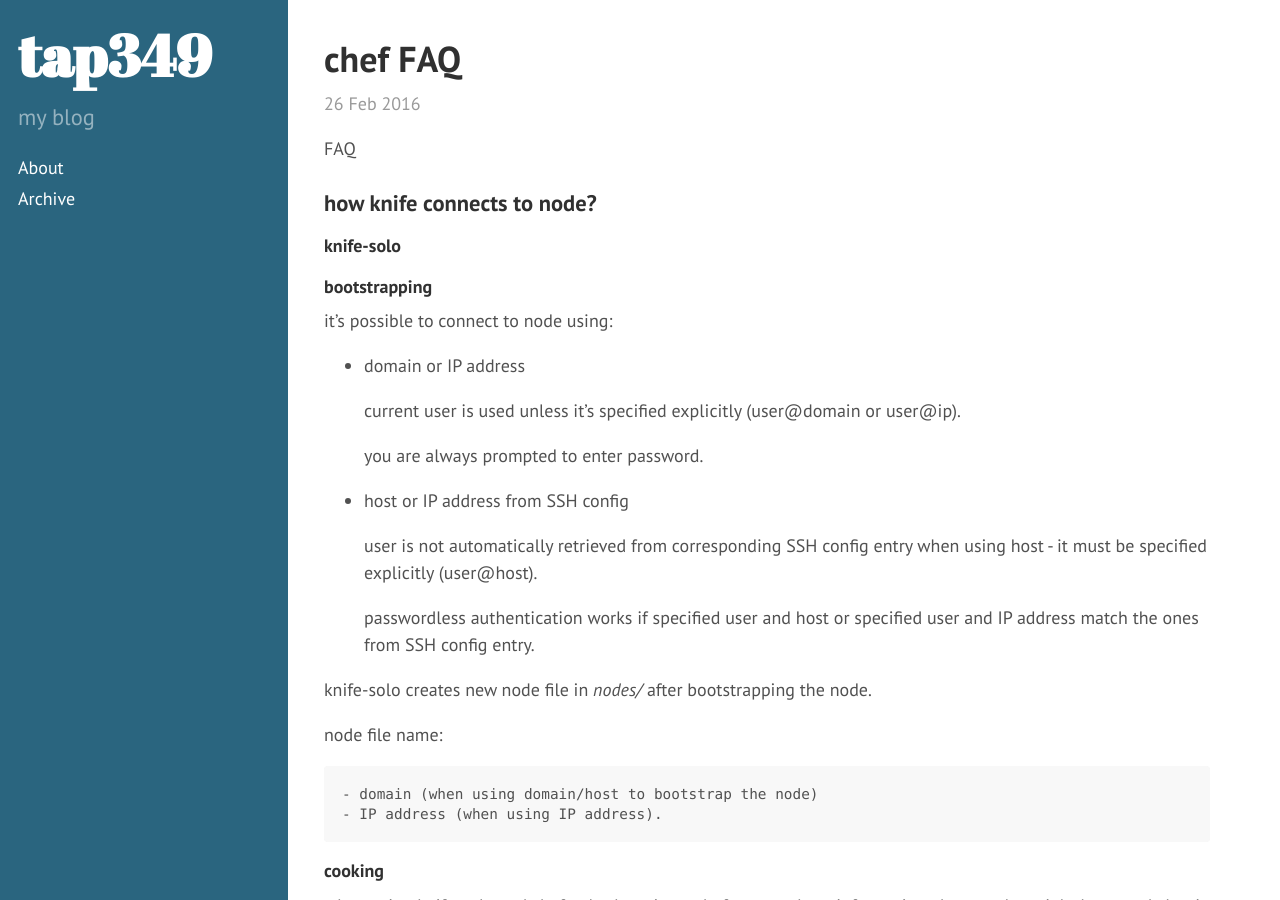
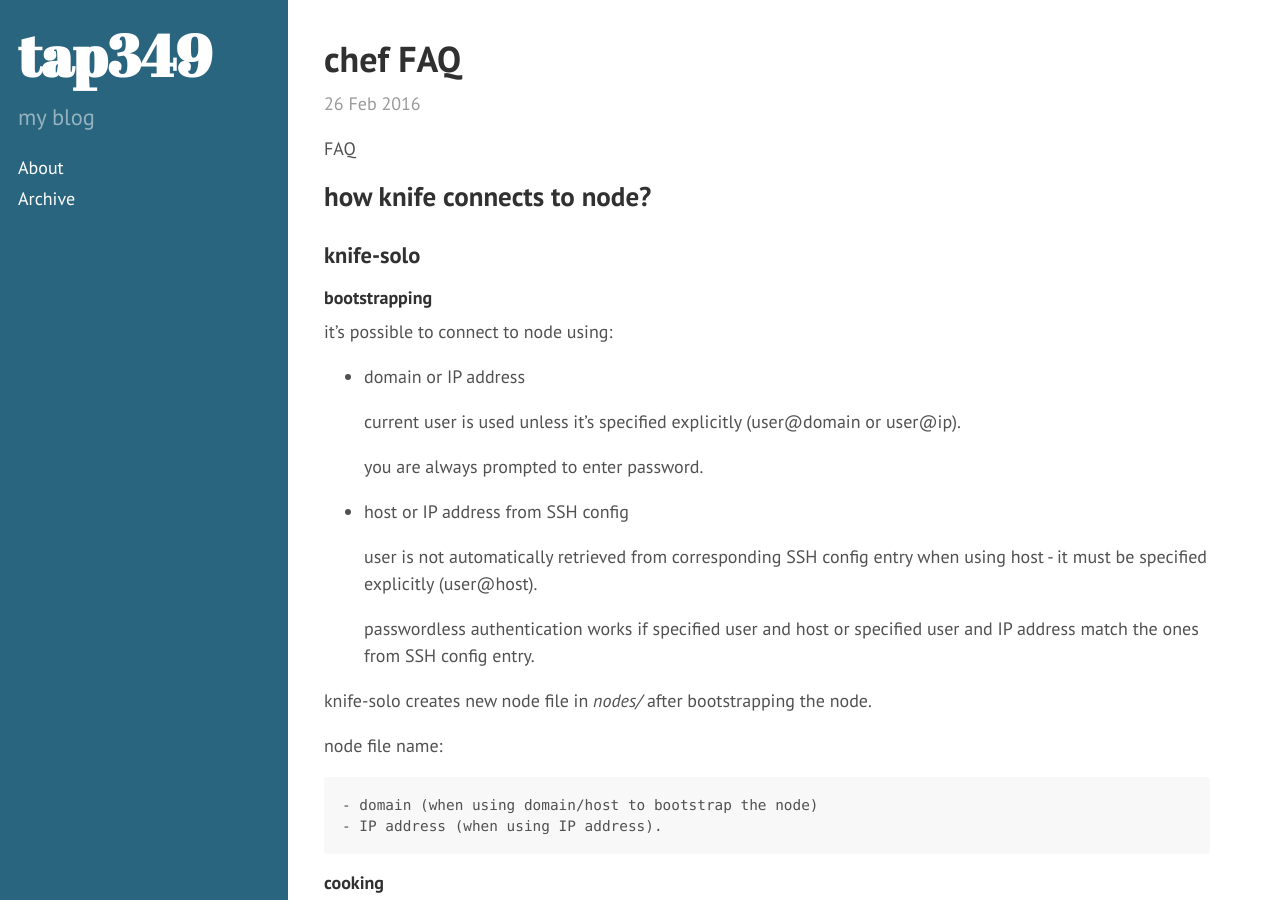
Before and after one commit to tap349/tap349.github.io, a Jekyll site: the page built from _posts/2016-02-27-chef-faq.md, in a window 1280 px wide and 900 px high. Built offline with Jekyll 4.4.1, drawn with Linux system fonts in a browser that asks for light colours; Markdown is read by kramdown in place of the engine named in the settings.

Commit message:
update 2016-02-27_02:29:30

```diff
--- a/_posts/2016-02-27-chef-faq.md
+++ b/_posts/2016-02-27-chef-faq.md
@@ -10,11 +10,11 @@
 
 <!-- more -->
 
-### how knife connects to node?
+## how knife connects to node?
 
-#### knife-solo
+### knife-solo
 
-#####  bootstrapping
+####  bootstrapping
 
   it's possible to connect to node using:
 
@@ -40,7 +40,7 @@
     - domain (when using domain/host to bootstrap the node)
     - IP address (when using IP address).
 
-##### cooking
+#### cooking
 
   when using knife-solo and chef-solo there is no chef server where
   information about nodes might be stored.
@@ -58,14 +58,14 @@
   - chef-solo provisions the node using node file
     (it is created if it doesn't exist - see previous step)
 
-#### knife-zero
+### knife-zero
 
-#####  bootstrapping
+####  bootstrapping
 
   same as file for knife-solo except that it's possible to specify node
   name with `--node-name` option when bootstrapping the node.
 
-##### cooking
+#### cooking
 
   cooking differs since node configuration is stored inside local
   chef-zero server - changing host, domain or IP address in either SSH
```
